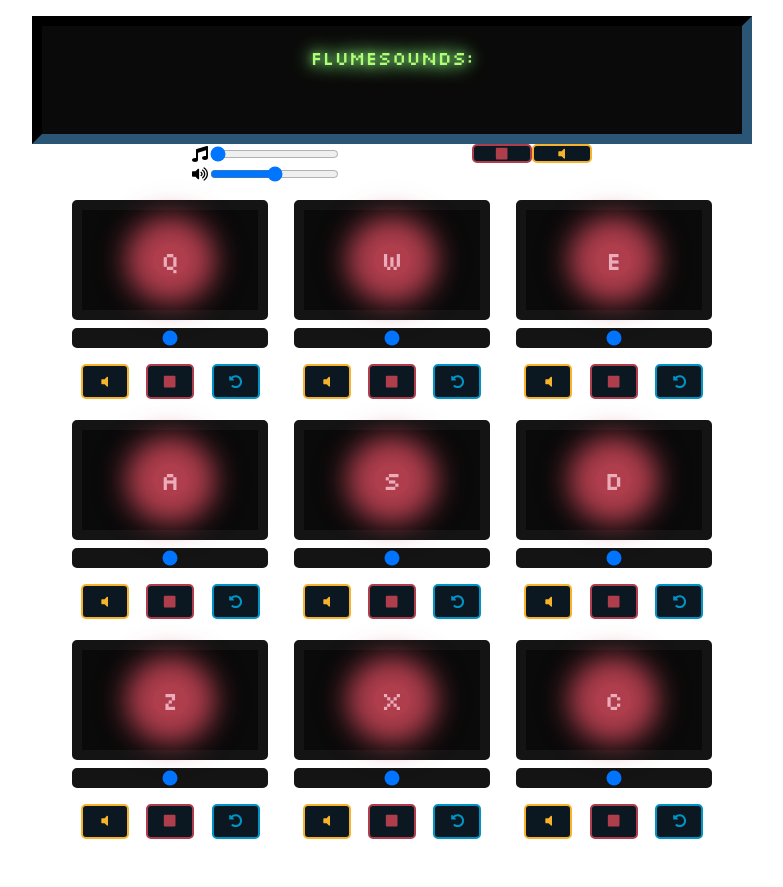
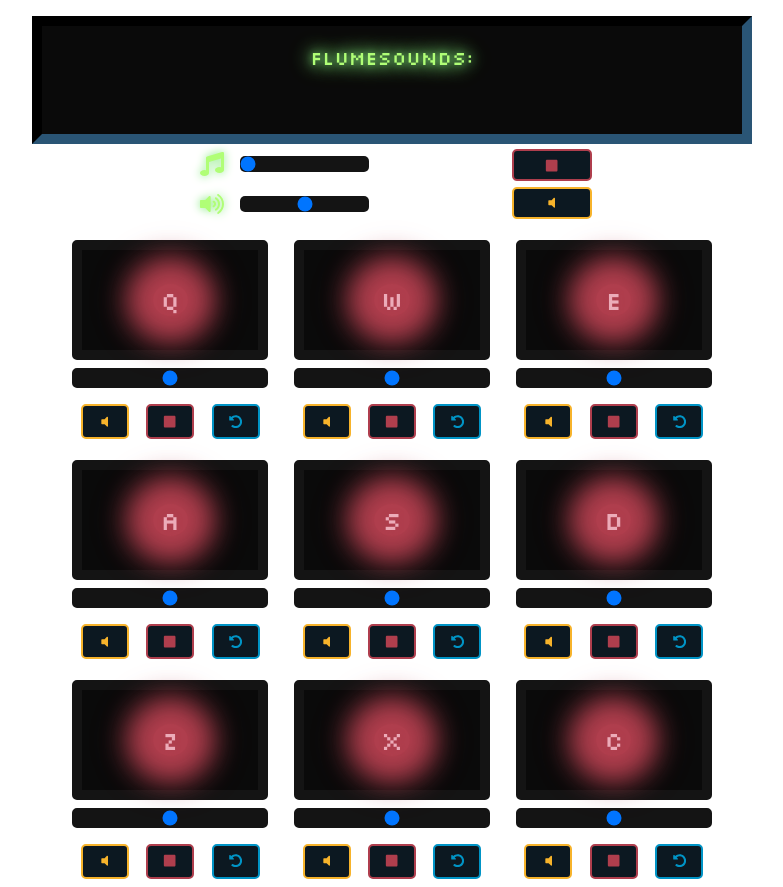
Before and after one commit to nic-vo/nv-portfolio, a Next.js app: page /fcc/drum-machine in a window 1280 px wide. Shown: the whole page, without its empty margins (248-1031 px from the left). Before the commit the page ends 847 px from the top, so only its background shows below. Built offline with nearby package versions, Linux system fonts and the light colour scheme.

Commit message:
Style the sliders and buttons in master control
Hopefully works cross-browser
Glowy color on focus and active

```diff
--- a/components/fcc/drummachine/ControlPanel/ControlPanel.module.css
+++ b/components/fcc/drummachine/ControlPanel/ControlPanel.module.css
@@ -52,6 +52,75 @@
 	justify-content: space-between;
 }
 
+.sliders {
+	display: flex;
+	flex-direction: column;
+	justify-content: space-around;
+}
+
+.sliders svg {
+	margin: 0.5rem;
+	font-size: 1.5rem;
+	color: var(--cpanel-overexpose);
+	filter: drop-shadow(0px 0px 5px var(--cpanel-glow));
+}
+
+.sliders input {
+	cursor: pointer;
+	-webkit-appearance: none;
+	margin: 0.5rem;
+	border-radius: 5px;
+	background-color: rgba(20, 20, 20, 1);
+	transition: box-shadow var(--fast-transition), background-color var(--fast-transition), border var(--fast-transition);
+}
+
+.sliders input:active {
+	border: 2px solid var(--cpanel-overexpose)
+}
+
+.sliders input::-moz-range-thumb {
+	appearance: none;
+	background-color: var(--cpanel-glow);
+	border: none;
+}
+
+.sliders input::-moz-range-thumb:focus {
+	background-color: var(--cpanel-overexpose);
+	box-shadow: 0px 0px 20px 5px var(--cpanel-glow);
+}
+
+.sliders input:active::-moz-range-thumb {
+	background-color: var(--cpanel-overexpose);
+	box-shadow: 0px 0px 20px 5px var(--cpanel-glow);
+}
+
+.sliders input::-webkit-range-thumb {
+	appearance: none;
+	background-color: var(--cpanel-glow);
+	border: none;
+}
+
+.sliders input::-webkit-range-thumb:focus {
+	background-color: var(--cpanel-overexpose);
+	box-shadow: 0px 0px 20px 5px var(--cpanel-glow);
+}
+
+.sliders input:active::-webkit-range-thumb {
+	background-color: var(--cpanel-overexpose);
+	box-shadow: 0px 0px 20px 5px var(--cpanel-glow);
+}
+
+.buttons {
+	display: flex;
+	flex-direction: column;
+	justify-content: space-evenly;
+}
+
+.buttons button {
+	height: 2rem;
+	cursor: pointer;
+	width: 5rem;
+}
 
 @media (min-aspect-ratio: 9/15) {
 	.controls {
```
